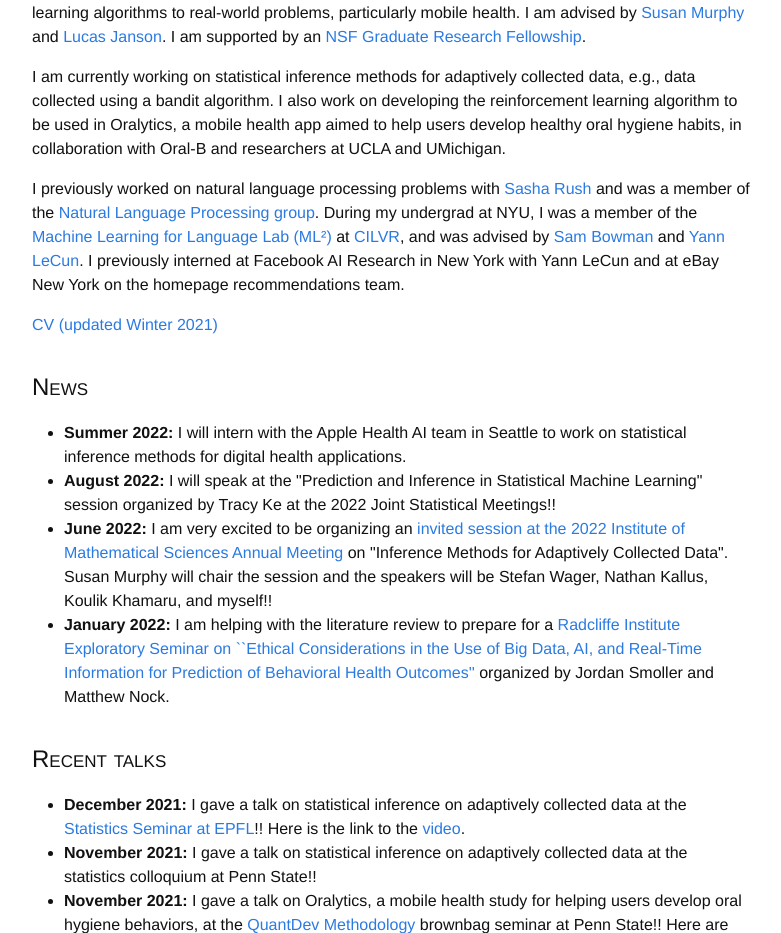
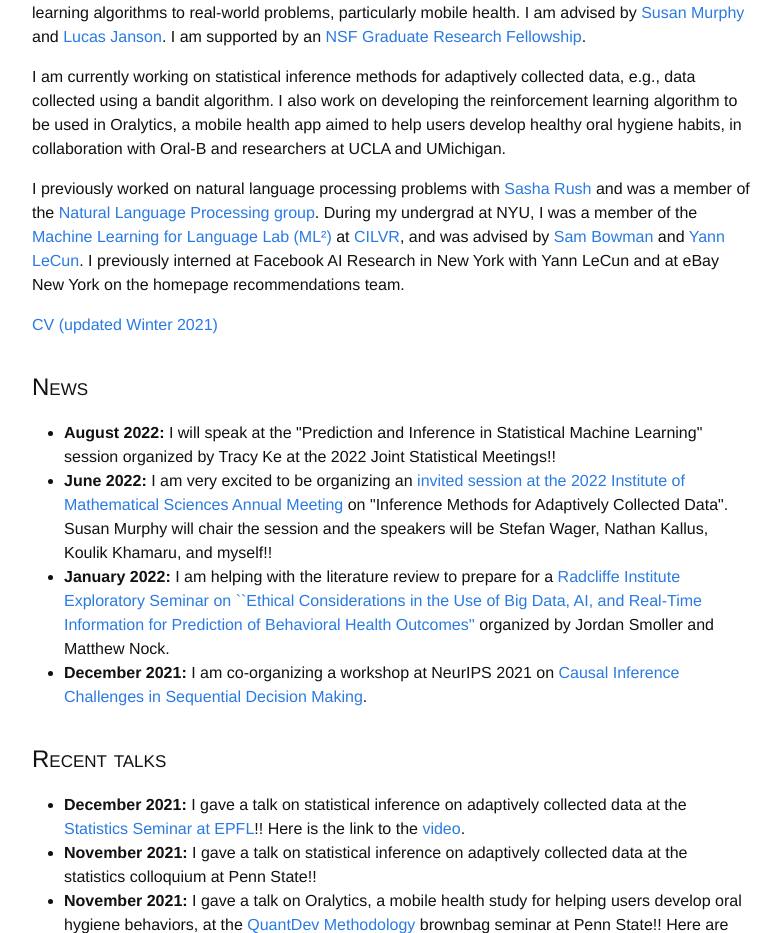
Before and after one commit to kellywzhang/kellywzhang.github.io_old, a Jekyll site: the page built from index.html, in a window 1280 px wide and 1400 px high. Shown: the part 467-1400 px from the top of the window, without its empty margins (248-1029 px from the left). Built offline with Jekyll 4.4.1, drawn with Linux system fonts in a browser that asks for light colours; some of the changed text lies outside the part shown.

Commit message:
restoring to old version

```diff
--- a/index.html
+++ b/index.html
@@ -22,6 +22,9 @@
         <p>I'm a Ph.D. student in computer science at Harvard in the <a href="http://people.seas.harvard.edu/~samurphy/lab/overview.html" target="_blank" rel="noopener noreferrer">Statistical Reinforcement Learning Lab</a>.
         I'm interested in understanding and addressing the challenges people face when applying reinforcement learning algorithms to real-world problems, particularly mobile health.
         I am advised by <a href="http://people.seas.harvard.edu/~samurphy/" target="_blank" rel="noopener noreferrer">Susan Murphy</a> and <a href="http://lucasjanson.fas.harvard.edu/" target="_blank" rel="noopener noreferrer">Lucas Janson</a>.
+        <!---
+            I am advised by <a href="http://nlp.seas.harvard.edu/rush.html">Sasha Rush</a> and am a  member of the <a href="http://nlp.seas.harvard.edu/">Natural Language Processing group</a>.
+        --->
         I am supported by an <a href="https://www.nsfgrfp.org/general_resources/about" target="_blank" rel="noopener noreferrer">NSF Graduate Research Fellowship</a>.</p>
 
         <p>I am currently working on statistical inference methods for adaptively collected data, e.g., data collected using a bandit algorithm.
@@ -40,10 +43,10 @@
     <section>
         <h2 class="smallcap">news</h2>
         <ul style="list-style-type:disc">
-            <li><b>Summer 2022:</b> I will intern with the Apple Health AI team in Seattle to work on statistical inference methods for digital health applications.</li>
             <li><b>August 2022:</b> I will speak at the "Prediction and Inference in Statistical Machine Learning" session organized by Tracy Ke at the 2022 Joint Statistical Meetings!!</li>
             <li><b>June 2022:</b> I am very excited to be organizing an <a href="https://www.imsannualmeeting-london2022.com/invited-sessions" target="_blank" rel="noopener noreferrer">invited session at the 2022 Institute of Mathematical Sciences Annual Meeting</a> on "Inference Methods for Adaptively Collected Data". Susan Murphy will chair the session and the speakers will be Stefan Wager, Nathan Kallus, Koulik Khamaru, and myself!!</li>
             <li><b>January 2022:</b> I am helping with the literature review to prepare for a <a href="https://www.radcliffe.harvard.edu/opportunities-for-researchers/2022-exploratory-seminars/ethical-considerations" target="_blank" rel="noopener noreferrer">Radcliffe Institute Exploratory Seminar on ``Ethical Considerations in the Use of Big Data, AI, and Real-Time Information for Prediction of Behavioral Health Outcomes''</a> organized by Jordan Smoller and Matthew Nock.
+            <li><b>December 2021:</b> I am co-organizing a workshop at NeurIPS 2021 on <a href="https://sites.google.com/view/causal-sequential-decisions/home?authuser=0" target="_blank" rel="noopener noreferrer">Causal Inference Challenges in Sequential Decision Making</a>.</li>
         </ul>
 	</section>
 
@@ -115,18 +118,29 @@
     </section>
     --->
 
+    <!---
+    <section>
+        <h2 class="smallcap">mentoring</h2>
+        <ul style="list-style-type:disc">
+            <li><a href="http://home.ustc.edu.cn/~jiazeyang/">Zeyang Jia</a> (Summer 2020) Weighting methods for maximizing power on adaptively collected data.</li>
+            <li><a href="https://www.linkedin.com/in/raymond-feng-4a3473195">Raymond Feng</a> (Spring 2020) Predicting user disengagement among users of <a href="https://www.trackyourtinnitus.org/">Track Your Tinnitus</a>.</li>
+        </ul>
+    </section>
+    --->
+
     <section>
         <h2 class="smallcap">service / teaching</h2>
         <ul style="list-style-type:disc">
             <li><b>Reviewing:</b> NeurIPS 2020, 2021; Conference on Causal Learning and Reasoning 2022; Challenges of Real World Reinforcement Learning NeurIPS 2020 Workshop</li>
             <li><b>Mentoring:</b> I am a mentor for the <a href="https://harvard.chronus.com/p/p2/">Harvard Women in STEM Mentorship Program</a>.</li>
-            <li><b>December 2021:</b> I co-organized a workshop at NeurIPS 2021 on <a href="https://sites.google.com/view/causal-sequential-decisions/home?authuser=0" target="_blank" rel="noopener noreferrer">Causal Inference Challenges in Sequential Decision Making</a>.</li>
             <li><b>Spring 2021:</b> I was a teaching assistant for Susan Murphy's class on <a href="http://people.seas.harvard.edu/~samurphy/teaching/stat234spring2021/syllabus.htm" target="_blank" rel="noopener noreferrer">Sequential Decision Making</a>.
-            <li><b>Jan 2021:</b> I assisted <a href="https://sph.umich.edu/faculty-profiles/dempsey-walter.html" target="_blank" rel="noopener noreferrer">Walter Dempsey</a> in a practical workshop on <a href="https://ai4healthschool.org/practical-sessions/" target="_blank" rel="noopener noreferrer">Online Learning and Experimentation Algorithms in Mobile Health</a> at <a href="https://ai4healthschool.org" target="_blank" rel="noopener noreferrer">The 2021 AI4Health Winter School</a>.</li>
+                <li><b>Jan 2021:</b> I assisted <a href="https://sph.umich.edu/faculty-profiles/dempsey-walter.html" target="_blank" rel="noopener noreferrer">Walter Dempsey</a> in a practical workshop on <a href="https://ai4healthschool.org/practical-sessions/" target="_blank" rel="noopener noreferrer">Online Learning and Experimentation Algorithms in Mobile Health</a> at <a href="https://ai4healthschool.org" target="_blank" rel="noopener noreferrer">The 2021 AI4Health Winter School</a>.</li>
             <li><b>Dec 2020:</b> I co-organized the <a href="https://sites.google.com/view/ml4mobilehealth-neurips-2020/home" target="_blank" rel="noopener noreferrer">Machine Learning for Mobile Health Workshop</a> at NeurIPS 2020.</li>
             <li><b>Fall 2017:</b> I was a grader for the NYU Data Science course <a href="https://docs.google.com/document/d/1SIPSt4aeB3Lys9ztCp47Y4v68R6Awt8NBTlCObp2njg/edit#heading=h.ga92jtl8vlih" target="_blank" rel="noopener noreferrer">Natural Language Processing with Representation Learning</a> (DS-GA 1011), which was jointly taught by Sam Bowman and Kyunghyun Cho.</li>
         </ul>
 	</section>
+
+
 
     <!--
     <section>
@@ -137,6 +151,30 @@
         </ul>
     </section>
     -->
+
+    <!--
+	<section>
+        <h2 class="smallcap">reading group</h2>
+        <p>I presented a couple papers at the <a href="https://wp.nyu.edu/ml2/">ML²</a> reading group.</p>
+
+        <p><b>Generalization with Adaptive Gradient Methods</b>
+        <br />On <a href="https://arxiv.org/abs/1705.08292">The Marginal Value of Adaptive Gradient Methods in Machine Learning</a>, which demonstrates that in an easy-to-analyze linear setting, adaptive gradient methods can find solutions that generalize worse than those found by SGD (April 3, 2018).
+        <br />[<a href="https://github.com/kellywzhang/marginal-value-of-adaptive-gradients/blob/master/adaptive-gradient.pdf">presentation</a>]
+        </p>
+
+
+        <p><b>Text Disentanglement</b>
+        <br />On two text disentanglement papers: <a href="https://arxiv.org/abs/1703.00955">Toward Controlled Generation of Text</a> and <a href="https://arxiv.org/abs/1705.09655">Style Transfer with Non-Parallel Corpora</a> (July 25, 2017).
+        <br />[<a href="https://github.com/kellywzhang/ReadingGroup/blob/master/disentangletext/disentangletext.pdf">presentation</a>]
+        </p>
+
+        <p><b>Long Short Term Memory</b>
+        <br />On the <a href="http://www.bioinf.jku.at/publications/older/2604.pdf">original LSTM paper</a>, the importance of gates, and <a href="https://arxiv.org/abs/1505.00387">highway networks</a> (April 18, 2017).
+        <br />[<a href="https://github.com/kellywzhang/ReadingGroup/blob/master/LSTM/LSTM.pdf">presentation</a>]
+        </p>
+    </section>
+    -->
+
     <!---
     <section>
         <h2 class="smallcap">Links</h2>
```
Also changed, not shown: 2 other files.
